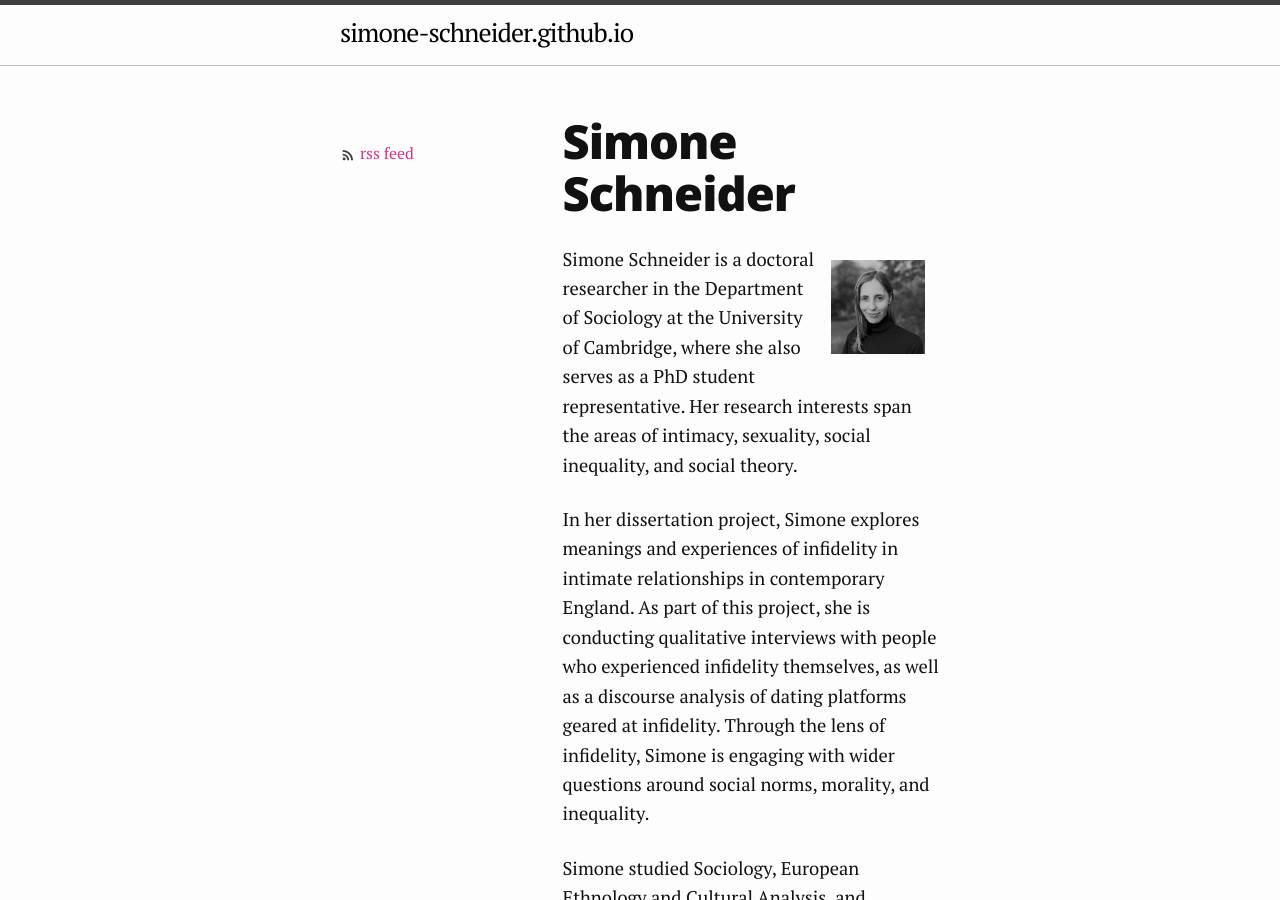
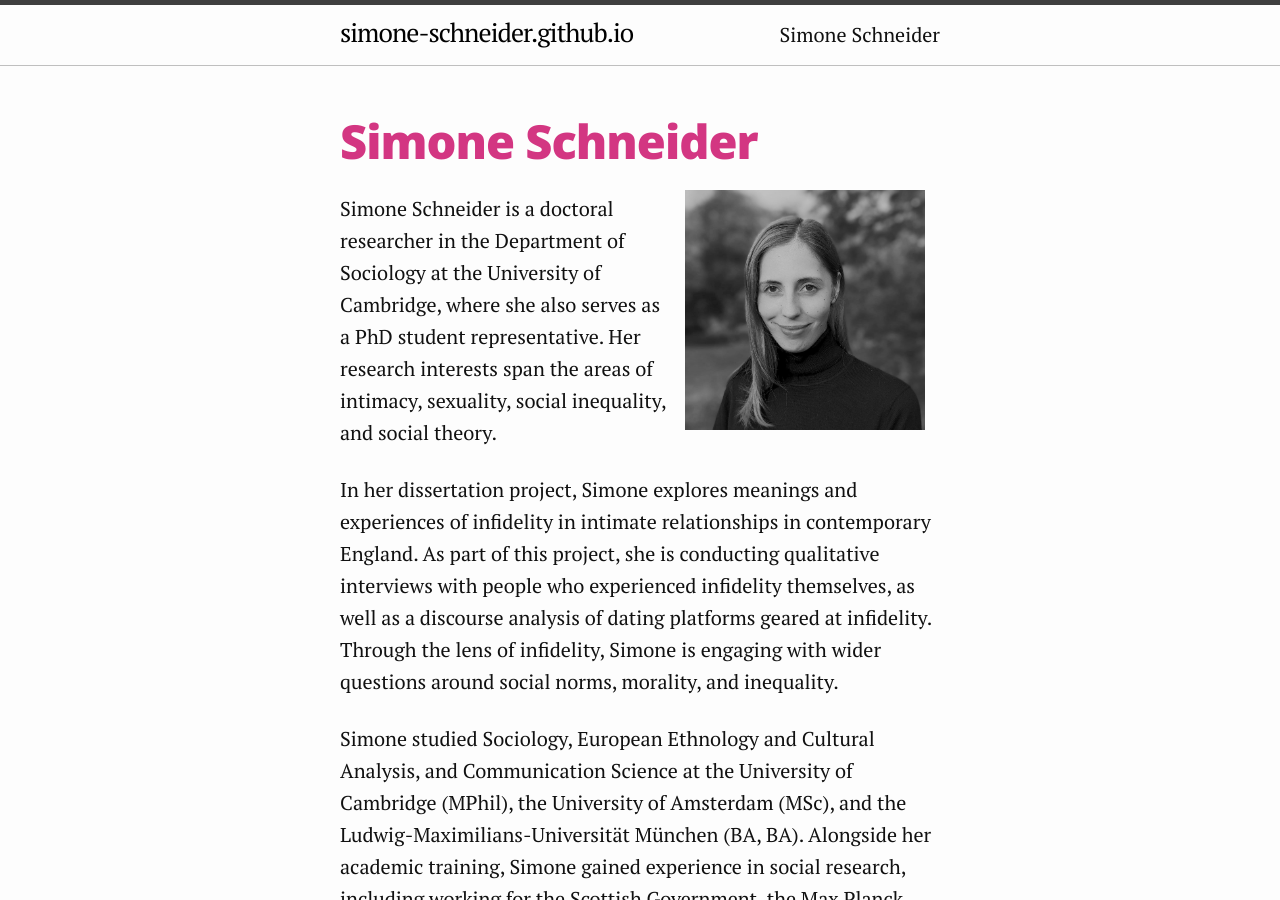
Before and after one commit to simone-schneider/simone-schneider.github.io, a Jekyll site: the page built from index.md, in a window 1280 px wide and 900 px high. Built offline with Jekyll 4.4.1, drawn with Linux system fonts in a browser that asks for light colours; some of the changed lines change nothing that is shown.

Commit message:
Update index.md

```diff
--- a/index.md
+++ b/index.md
@@ -1,14 +1,10 @@
 ---
 permalink: /
 title: "Simone Schneider"
-layout: about
-invisible: true
-redirect_from:
-  - /home
-  - /home.html
+layout: page
 ---
 
-![Simone Schneider](Schneider_photo_bw.jpeg){:style="float:right; margin:15px; width: 25%;"}
+![Simone Schneider](Schneider_photo_bw.jpeg){:style="float:right; margin:15px; width: 40%;"}
 
 Simone Schneider is a doctoral researcher in the Department of Sociology at the University of Cambridge, where she also serves as a PhD student representative. Her research interests span the areas of intimacy, sexuality, social inequality, and social theory.
 
```
